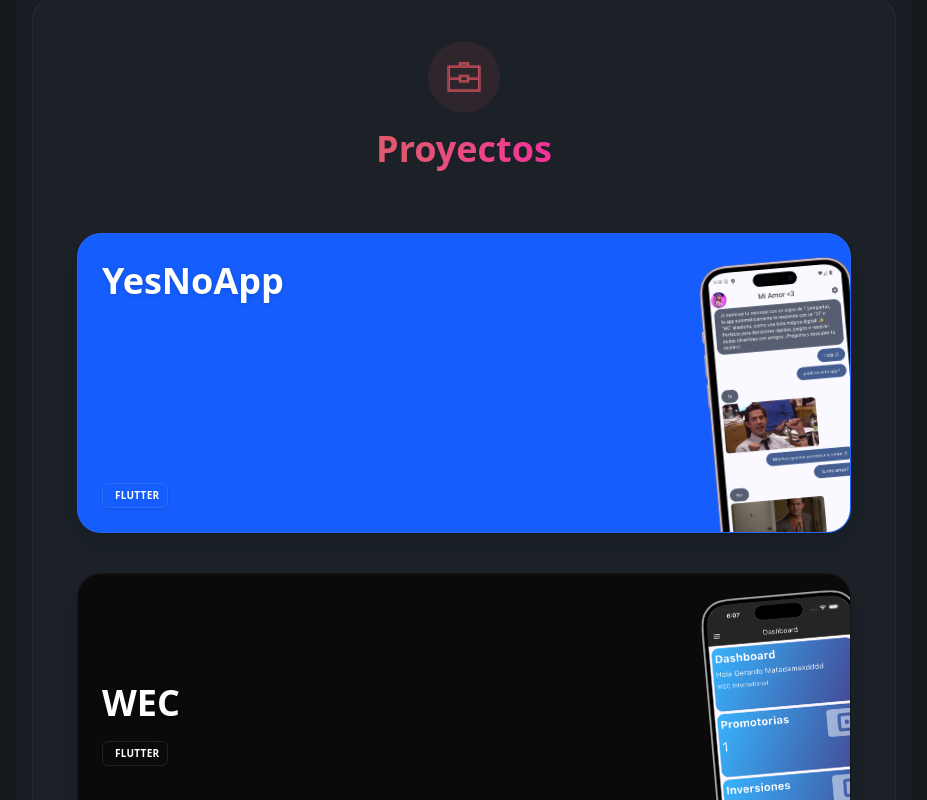
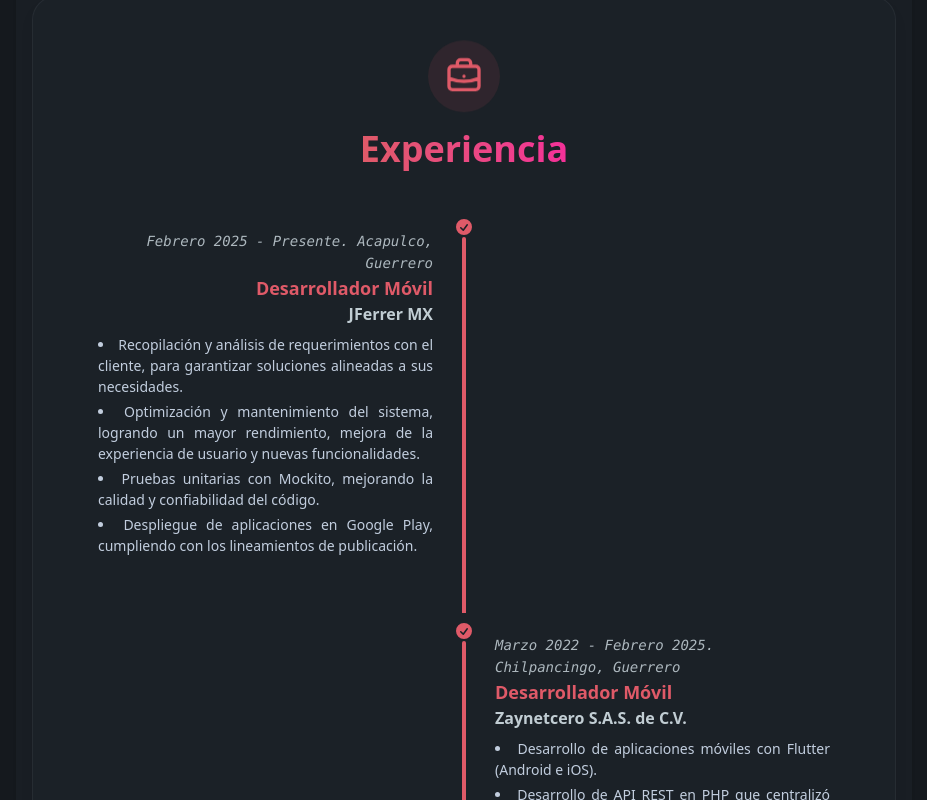
Before and after one commit to ElMexicanitox3/gerardomp.com-vue, a Vue app: page / in a window 1280 px wide. Shown: the part 1440-2240 px from the top of the page, without its empty margins (336-1263 px from the left). Built offline with nearby package versions, Linux system fonts and the light colour scheme.

Commit message:
feat: Add an Experience section to the home page with dedicated data, view, icon, and i18n support.

```diff
--- /dev/null
+++ b/src/assets/icons/ExperienceIcon.vue
@@ -0,0 +1,10 @@
+<template>
+  <svg xmlns="http://www.w3.org/2000/svg" fill="none" viewBox="0 0 24 24" stroke="currentColor">
+    <path
+      stroke-linecap="round"
+      stroke-linejoin="round"
+      stroke-width="2"
+      d="M21 13.255A23.931 23.931 0 0112 15c-3.183 0-6.22-.62-9-1.745M16 6V4a2 2 0 00-2-2h-4a2 2 0 00-2 2v2m4 6h.01M5 20h14a2 2 0 002-2V8a2 2 0 00-2-2H5a2 2 0 00-2 2v10a2 2 0 002 2z"
+    />
+  </svg>
+</template>
--- /dev/null
+++ b/src/core/data/experienceData.ts
@@ -0,0 +1,30 @@
+export interface ExperienceItem {
+  dateKey: string;
+  roleKey: string;
+  companyKey: string;
+  descriptionKey?: string;
+  tasksKey?: string;
+  isCurrent?: boolean;
+}
+
+export const experienceData: ExperienceItem[] = [
+  {
+    dateKey: 'sections.experience.items.item1.date',
+    roleKey: 'sections.experience.items.item1.role',
+    companyKey: 'sections.experience.items.item1.company',
+    tasksKey: 'sections.experience.items.item1.tasks',
+    isCurrent: true,
+  },
+  {
+    dateKey: 'sections.experience.items.item2.date',
+    roleKey: 'sections.experience.items.item2.role',
+    companyKey: 'sections.experience.items.item2.company',
+    tasksKey: 'sections.experience.items.item2.tasks',
+  },
+  {
+    dateKey: 'sections.experience.items.item3.date',
+    roleKey: 'sections.experience.items.item3.role',
+    companyKey: 'sections.experience.items.item3.company',
+    tasksKey: 'sections.experience.items.item3.tasks',
+  },
+];
--- /dev/null
+++ b/src/features/home/views/ExperienceView.vue
@@ -0,0 +1,67 @@
+<script setup lang="ts">
+import { experienceData } from '@/core/data/experienceData';
+import ExperienceIcon from '@/assets/icons/ExperienceIcon.vue';
+</script>
+
+<template>
+  <div class="w-full mx-auto px-4 py-6 animate-fade-in">
+    <div class="glass-card rounded-3xl h-full p-1">
+      <div class="card-body p-6 md:p-10 relative">
+        <div class="flex flex-col items-center mb-8">
+          <div class="bg-primary/10 p-4 rounded-full mb-4 animate-float">
+            <ExperienceIcon class="h-10 w-10 text-primary" />
+          </div>
+          <h2 class="text-3xl md:text-4xl font-bold text-center">
+            <span
+              class="bg-clip-text text-transparent bg-gradient-to-r from-primary to-secondary"
+              >{{ $t('sections.experience.title') }}</span
+            >
+          </h2>
+        </div>
+
+        <ul class="timeline timeline-snap-icon max-md:timeline-compact timeline-vertical">
+          <li v-for="(item, index) in experienceData" :key="index">
+            <div class="timeline-middle">
+              <svg
+                xmlns="http://www.w3.org/2000/svg"
+                viewBox="0 0 20 20"
+                fill="currentColor"
+                class="h-5 w-5 text-primary"
+              >
+                <path
+                  fill-rule="evenodd"
+                  d="M10 18a8 8 0 100-16 8 8 0 000 16zm3.857-9.809a.75.75 0 00-1.214-.882l-3.483 4.79-1.88-1.88a.75.75 0 10-1.06 1.061l2.5 2.5a.75.75 0 001.137-.089l4-5.5z"
+                  clip-rule="evenodd"
+                />
+              </svg>
+            </div>
+            <div
+              class="mb-10 p-4 rounded-xl hover:bg-base-200/50 transition-colors duration-300 border border-transparent hover:border-base-content/5"
+              :class="{
+                'timeline-start md:text-end': index % 2 === 0,
+                'timeline-end md:text-start': index % 2 !== 0,
+              }"
+            >
+              <time class="font-mono italic opacity-70">{{ $t(item.dateKey) }}</time>
+              <div class="text-lg font-black text-primary">{{ $t(item.roleKey) }}</div>
+              <div class="text-base font-bold opacity-80 mb-2">{{ $t(item.companyKey) }}</div>
+
+              <ul
+                v-if="item.tasksKey"
+                class="list-disc list-inside text-base-content/80 text-justify space-y-1"
+              >
+                <li v-for="(task, taskIndex) in $tm(item.tasksKey)" :key="taskIndex">
+                  {{ $rt(task) }}
+                </li>
+              </ul>
+              <p v-else-if="item.descriptionKey" class="text-base-content/80 text-justify">
+                {{ $t(item.descriptionKey) }}
+              </p>
+            </div>
+            <hr class="bg-primary" />
+          </li>
+        </ul>
+      </div>
+    </div>
+  </div>
+</template>
--- a/src/features/home/views/homeView.vue
+++ b/src/features/home/views/homeView.vue
@@ -2,11 +2,12 @@
 import NavbarComponent from '@/features/home/components/NavbarComponent.vue';
 import ProjectsView from '@/features/home/views/projectsView.vue';
 import SummaryView from '@/features/home/views/summaryView.vue';
+import ExperienceView from '@/features/home/views/ExperienceView.vue';
 import ProfileCard from '@/features/home/components/ProfileCard.vue';
 
 import { onBeforeUnmount, onMounted, ref } from 'vue';
 
-const sections: string[] = ['summary', 'projects'];
+const sections: string[] = ['summary', 'experience', 'projects'];
 
 const currentTitle = ref(sections[0]);
 const navbarHeight = 64; // Ajusta según la altura real de tu navbar
@@ -78,6 +79,7 @@ onBeforeUnmount(() => {
             <div class="flex-1 overflow-hidden">
               <!-- <router-view /> -->
               <SummaryView id="summary" />
+              <ExperienceView id="experience" />
               <ProjectsView id="projects" />
             </div>
           </div>
--- a/src/lang/i18n.ts
+++ b/src/lang/i18n.ts
@@ -19,6 +19,43 @@ const messages = {
       },
       projects: {
         title: 'Proyectos',
+      },
+      experience: {
+        title: 'Experiencia',
+        items: {
+          item1: {
+            date: 'Febrero 2025 - Presente. Acapulco, Guerrero',
+            role: 'Desarrollador Móvil',
+            company: 'JFerrer MX',
+            tasks: [
+              'Recopilación y análisis de requerimientos con el cliente, para garantizar soluciones alineadas a sus necesidades.',
+              'Optimización y mantenimiento del sistema, logrando un mayor rendimiento, mejora de la experiencia de usuario y nuevas funcionalidades.',
+              'Pruebas unitarias con Mockito, mejorando la calidad y confiabilidad del código.',
+              'Despliegue de aplicaciones en Google Play, cumpliendo con los lineamientos de publicación.',
+            ],
+          },
+          item2: {
+            date: 'Marzo 2022 - Febrero 2025. Chilpancingo, Guerrero',
+            role: 'Desarrollador Móvil',
+            company: 'Zaynetcero S.A.S. de C.V.',
+            tasks: [
+              'Desarrollo de aplicaciones móviles con Flutter (Android e iOS).',
+              'Desarrollo de API REST en PHP que centralizó procesos críticos como la gestión del personal, tareas, inventario y reportes, mejorando la eficiencia operativa.',
+              'Implementación de notificaciones push con Firebase Cloud Messaging e integracion de la API con un bucket en Oracle Cloud, para mejorar la gestión de archivos.',
+              'Implementación del patrón Bloc en Flutter, asegurando una arquitectura escalable, mantenible y eficiente para agregar nuevas features.',
+            ],
+          },
+          item3: {
+            date: 'Enero 2021 - Febrero 2022. Chilpancingo, Guerrero',
+            role: 'Desarrollador FullStack',
+            company: 'Zaynetcero S.A.S. de C.V.',
+            tasks: [
+              'Implementación de bucket en Oracle Cloud y automatización de la migración de imágenes en batch mediante Python.',
+              'Uso de Google Cloud Platform para la administración de APIs y la gestión de facturación.',
+              'Mantenimiento y construccion de nuevas funcionalidades.',
+            ],
+          },
+        },
       },
     },
   },
@@ -42,6 +79,43 @@ const messages = {
       projects: {
         title: 'Projects',
       },
+      experience: {
+        title: 'Experience',
+        items: {
+          item1: {
+            date: 'February 2025 - Present. Acapulco, Guerrero',
+            role: 'Mobile Developer',
+            company: 'JFerrer MX',
+            tasks: [
+              'Gathered and analyzed requirements with the client to ensure solutions aligned with their needs.',
+              'Optimized and maintained the system, achieving higher performance, improved user experience, and new features.',
+              'Conducted unit testing using Mockito, improving code quality and reliability.',
+              'Deployed applications to Google Play, complying with publication guidelines.',
+            ],
+          },
+          item2: {
+            date: 'March 2022 - February 2025. Chilpancingo, Guerrero',
+            role: 'Mobile Developer',
+            company: 'Zaynetcero S.A.S. de C.V.',
+            tasks: [
+              'Developed mobile applications using Flutter (Android and iOS).',
+              'Developed a REST API in PHP that centralized critical processes such as personnel management, tasks, inventory, and reports, improving operational efficiency.',
+              'Implemented push notifications with Firebase Cloud Messaging and integrated the API with an Oracle Cloud bucket to improve file management.',
+              'Implemented the BLoC pattern in Flutter, ensuring a scalable, maintainable, and efficient architecture for adding new features.',
+            ],
+          },
+          item3: {
+            date: 'January 2021 - February 2022. Chilpancingo, Guerrero',
+            role: 'Full Stack Developer',
+            company: 'Zaynetcero S.A.S. de C.V.',
+            tasks: [
+              'Implemented an Oracle Cloud bucket and automated batch image migration using Python.',
+              'Used Google Cloud Platform for API administration and billing management.',
+              'Maintained existing systems and built new functionalities.',
+            ],
+          },
+        },
+      },
     },
   },
 };
```
